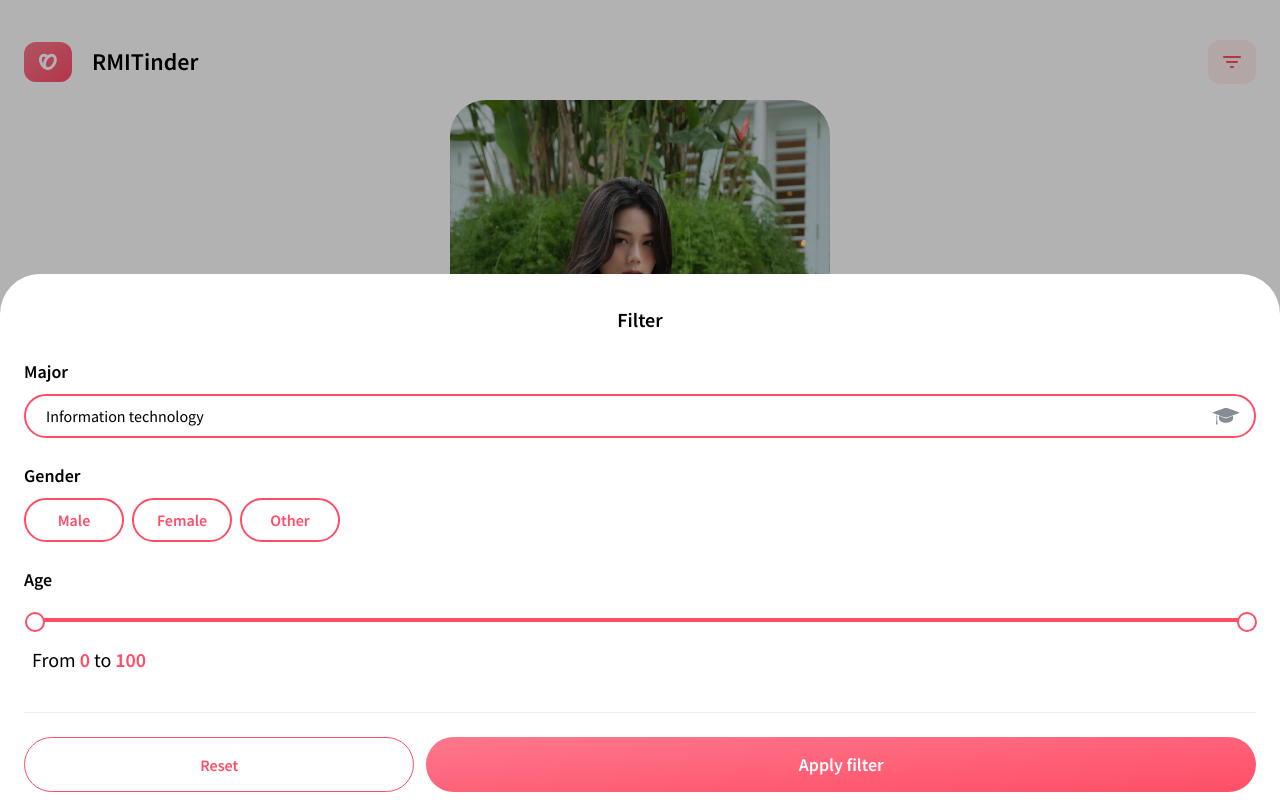
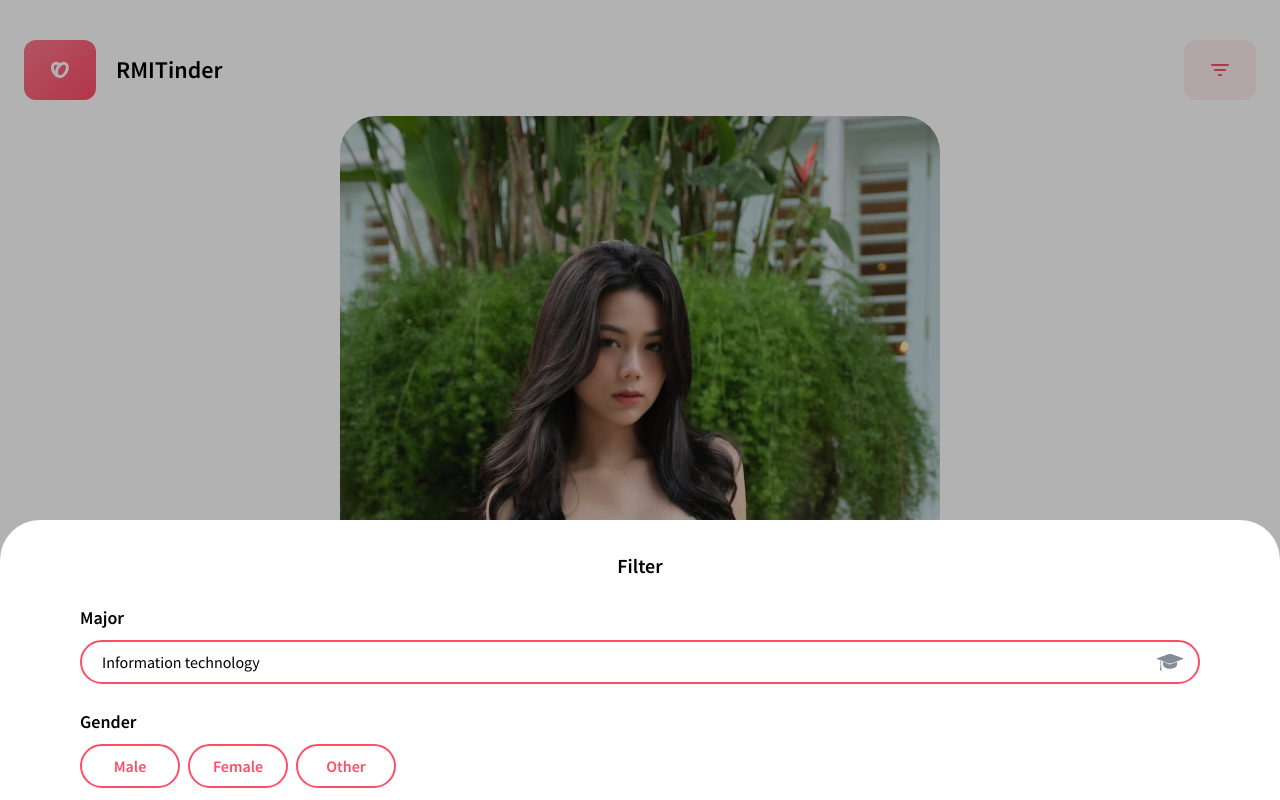
Before and after one commit to b1amage/further-web-front-end, a React (Create React App) app: page / in a window 1280 px wide. Both pictures are taken after a click on the button 1232 px from the left and 62 px from the top of the page. Shown: the top 800 px of the page. Built offline with nearby package versions, Linux system fonts and the light colour scheme.

Commit message:
responsive

```diff
--- a/src/components/filter/FilterModal.js
+++ b/src/components/filter/FilterModal.js
@@ -11,7 +11,7 @@ const FilterModal = ({ onClick }) => {
 			// onClick={onClick}
 			className="absolute dark:text-white inset-0 z-[300] bg-black bg-opacity-30"
 		>
-			<div className="bg-white dark:bg-dark-2 flex flex-col pt-2 px-6 pb-8 h-[550px] rounded-t-[40px] absolute w-full bottom-0">
+			<div className="bg-white dark:bg-dark-2 flex flex-col pt-2 px-6 lg:px-20 pb-8 h-[550px] lg:h-[700px] rounded-t-[40px] absolute w-full bottom-0">
 				<h3 className="my-6 text-xl font-semibold text-center">
 					Filter
 				</h3>
--- a/src/components/main/Frame.js
+++ b/src/components/main/Frame.js
@@ -16,13 +16,17 @@ import girl3 from "../../assets/img/girl3.jpeg";
 import girl4 from "../../assets/img/girl4.jpeg";
 import girl5 from "../../assets/img/girl5.jpeg";
 
+// import useViewport from "../../hooks/useViewport";
+
 SwiperCore.use([Pagination]);
 
 const girlPhotos = [girl1, girl2, girl3, girl4, girl5];
 
 const Frame = ({ name, age, school }) => {
+	// const width = useViewport();
+
 	return (
-		<div className="main grid h-[620px] w-[380px] max-w-[95%] mx-auto grid-cols-1 rounded-[36px] mb-20 relative">
+		<div className="main grid h-[620px] w-[380px] lg:w-[600px] lg:h-[1000px] max-w-[95%] mx-auto grid-cols-1 rounded-[36px] mb-20 relative">
 			<Swiper
 				pagination={{ clickable: true }}
 				grabCursor="true"
--- a/src/components/main/HeroButton.js
+++ b/src/components/main/HeroButton.js
@@ -3,7 +3,7 @@ import React from "react";
 const HeroButton = ({ className, children }) => {
 	return (
 		<button
-			className={`bg-white transiton-all duration-300 dark:bg-dark-3 w-[64px] h-[64px] rounded-full shadow-2xl flex items-center justify-center shadow-primary-100 ${className}`}
+			className={`bg-white transiton-all duration-300 dark:bg-dark-3 w-[64px] h-[64px] md:w-[100px] md:h-[100px] rounded-full shadow-2xl flex items-center justify-center shadow-primary-100 ${className}`}
 		>
 			{children}
 		</button>
--- a/src/components/navbar/NavBar.js
+++ b/src/components/navbar/NavBar.js
@@ -39,7 +39,7 @@ const NavBar = () => {
 		<div
 			className={`${
 				show ? "block" : "hidden"
-			} py-4 z-50 px-6 bg-white transition-all duration-300 dark:bg-dark-2 border dark:border-dark-3 rounded-t-[24px] border-gray fixed w-full bottom-0 flex justify-between items-center`}
+			} py-4 md:py-8 z-50 px-6 bg-white transition-all duration-300 dark:bg-dark-2 border dark:border-dark-3 rounded-t-[24px] border-gray fixed w-full bottom-0 flex justify-between items-center md:container md:left-1/2 md:-translate-x-1/2`}
 		>
 			{navItems.length > 0 &&
 				navItems.map((item, index) => (
--- a/src/components/navbar/NavButton.js
+++ b/src/components/navbar/NavButton.js
@@ -8,7 +8,7 @@ const NavButton = ({ isActive, className, children, onClick }) => {
 				isActive
 					? "bg-gradient-to-br from-primary-50 to-primary-100 text-white"
 					: "bg-primary-100 bg-opacity-10 text-primary-100"
-			}  px-2 py-3 rounded-xl min-w-[48px] min-h-[40px] flex items-center justify-center border-none outline-none ${className} z-[60]`}
+			}  px-2 py-3 rounded-xl min-w-[48px] min-h-[40px] md:min-w-[72px] md:min-h-[60px] flex items-center justify-center border-none outline-none ${className} z-[60]`}
 		>
 			{children}
 		</button>
--- /dev/null
+++ b/src/hooks/useViewport.js
@@ -0,0 +1,15 @@
+import React from "react";
+
+const useViewport = () => {
+	const [width, setWidth] = React.useState(window.innerWidth);
+
+	React.useEffect(() => {
+		const handleWindowResize = () => setWidth(window.innerWidth);
+		window.addEventListener("resize", handleWindowResize);
+		return () => window.removeEventListener("resize", handleWindowResize);
+	}, []);
+
+	return { width };
+};
+
+export default useViewport;
--- a/src/views/UserDetailPage.js
+++ b/src/views/UserDetailPage.js
@@ -18,8 +18,8 @@ const girlPhotos = [girl1, girl2, girl3, girl4, girl5];
 
 const UserDetailPage = () => {
 	return (
-		<div className="relative">
-			<div className="grid w-full h-screen grid-cols-1 mx-auto detail">
+		<div className="container relative mx-auto">
+			<div className="grid w-full h-screen grid-cols-1 mx-auto detail lg:max-w-[600px]">
 				<Swiper
 					pagination={{ clickable: true }}
 					grabCursor="true"
```
